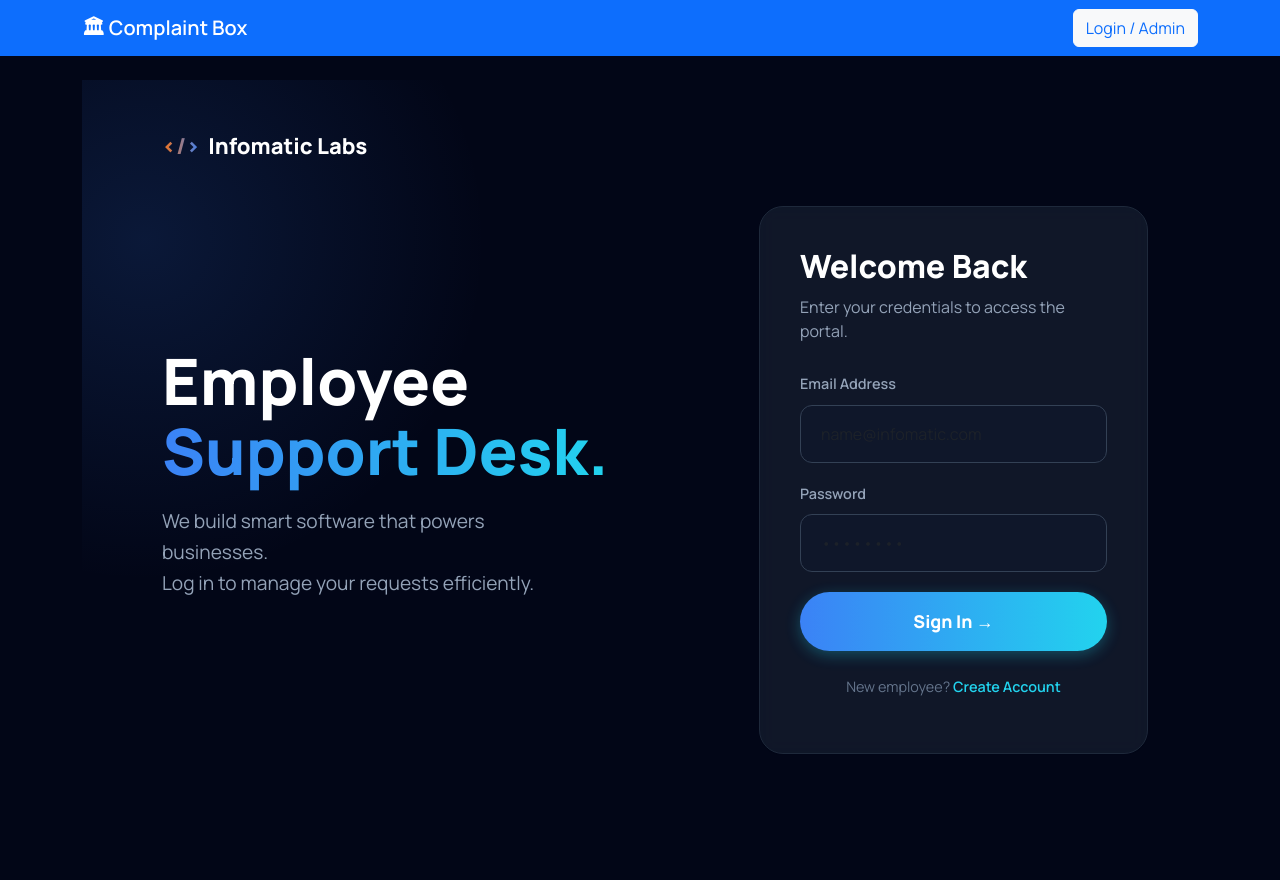
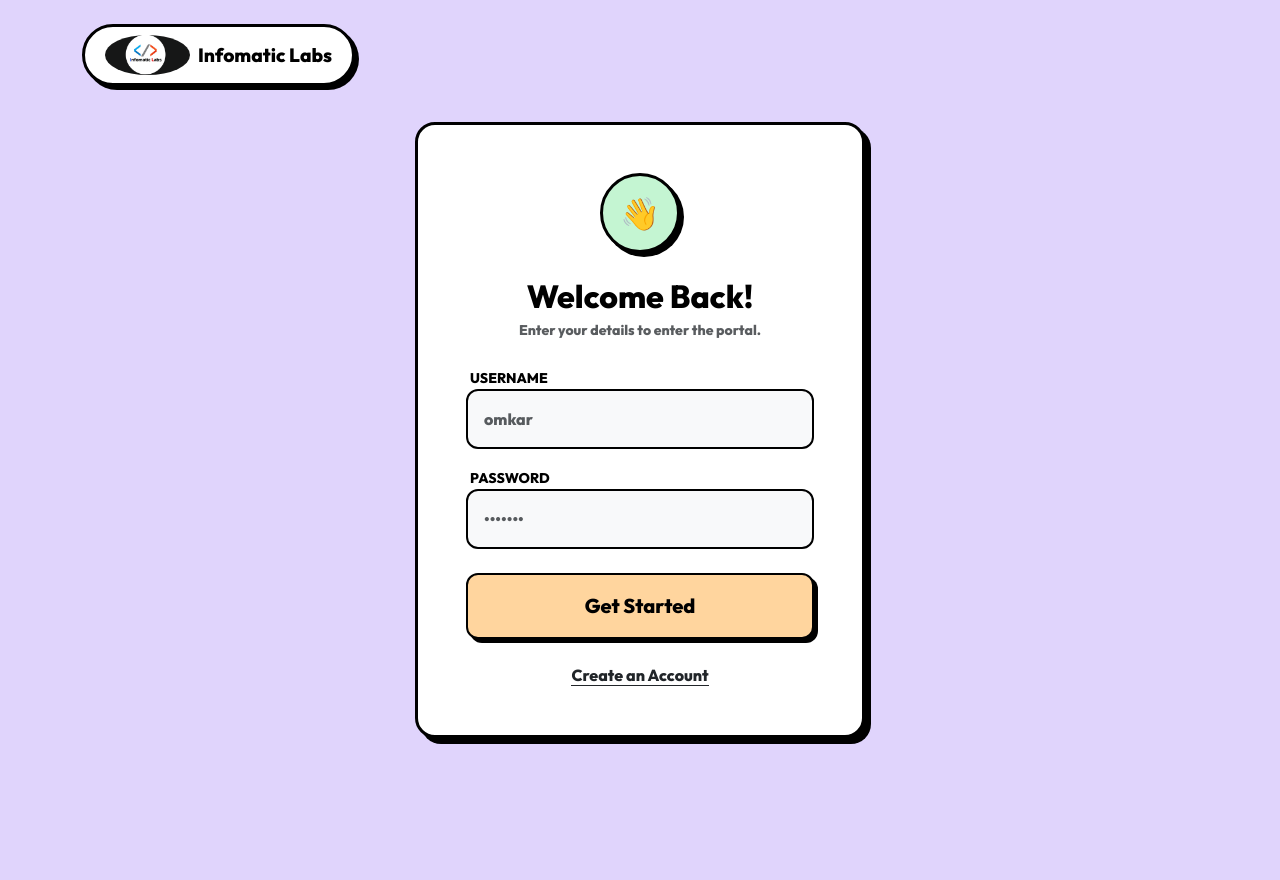
Before and after one commit to pranithamalasala/customer-complaint-manager, a Flask app: page /login in a window 1280 px wide. After the commit the page ends 744 px from the top, so only its background shows below. Run offline with Flask 3, Linux system fonts and the light colour scheme.

Commit message:
Final version for meeting - Neo Theme & Admin Stats added

```diff
--- a/app.py
+++ b/app.py
@@ -1,66 +1,156 @@
 from flask import Flask, render_template, request, redirect, url_for, flash
-from models import db, User, Complaint  # Added Complaint here
-from flask_login import LoginManager, login_user, logout_user, login_required, current_user
+from flask_sqlalchemy import SQLAlchemy
+from flask_login import LoginManager, UserMixin, login_user, login_required, logout_user, current_user
 from werkzeug.security import generate_password_hash, check_password_hash
+from datetime import datetime
 
 app = Flask(__name__)
-app.config['SECRET_KEY'] = 'your_secret_key'
-app.config['SQLALCHEMY_DATABASE_URI'] = 'sqlite:///database.db'
+app.config['SECRET_KEY'] = 'infomatic_secret_key_123'
+app.config['SQLALCHEMY_DATABASE_URI'] = 'sqlite:///ccms.db'
+app.config['SQLALCHEMY_TRACK_MODIFICATIONS'] = False
 
-db.init_app(app)
+db = SQLAlchemy(app)
 login_manager = LoginManager()
 login_manager.init_app(app)
 login_manager.login_view = 'login'
+
+# --- MODELS ---
+class User(UserMixin, db.Model):
+    id = db.Column(db.Integer, primary_key=True)
+    username = db.Column(db.String(150), unique=True, nullable=False)
+    password = db.Column(db.String(150), nullable=False)
+    is_admin = db.Column(db.Boolean, default=False)
+
+class Complaint(db.Model):
+    id = db.Column(db.Integer, primary_key=True)
+    user_id = db.Column(db.Integer, db.ForeignKey('user.id'), nullable=False)
+    subject = db.Column(db.String(100), nullable=False)
+    category = db.Column(db.String(50), nullable=False)
+    priority = db.Column(db.String(20), default='Low') # <--- NEW: Priority Column
+    description = db.Column(db.Text, nullable=False)
+    status = db.Column(db.String(20), default='Pending')
+    date_created = db.Column(db.DateTime, default=datetime.utcnow)
+
+    user = db.relationship('User', backref=db.backref('complaints', lazy=True))
 
 @login_manager.user_loader
 def load_user(user_id):
     return User.query.get(int(user_id))
 
+def create_admin():
+    with app.app_context():
+        db.create_all()
+        # Admin Account: Omkar
+        if not User.query.filter_by(username='Omkar').first():
+            hashed_pw = generate_password_hash('boss123', method='pbkdf2:sha256')
+            admin = User(username='Omkar', password=hashed_pw, is_admin=True)
+            db.session.add(admin)
+            db.session.commit()
+            print(">>> Admin Account Created: Omkar / boss123")
+
 # --- ROUTES ---
-# In app.py
 
 @app.route('/')
 def home():
-    # If the user is already logged in, go to dashboard
     if current_user.is_authenticated:
+        if current_user.is_admin:
+            return redirect(url_for('admin_dashboard'))
         return redirect(url_for('dashboard'))
-    # If not, go straight to the beautiful Login page
     return redirect(url_for('login'))
+
+@app.route('/login', methods=['GET', 'POST'])
+def login():
+    if request.method == 'POST':
+        username = request.form.get('username')
+        password = request.form.get('password')
+        user = User.query.filter_by(username=username).first()
+
+        if user and check_password_hash(user.password, password):
+            login_user(user)
+            if user.is_admin:
+                return redirect(url_for('admin_dashboard'))
+            return redirect(url_for('dashboard'))
+        else:
+            flash('Invalid credentials. Please try again.', 'danger')
+
+    return render_template('login.html')
 
 @app.route('/register', methods=['GET', 'POST'])
 def register():
     if request.method == 'POST':
-        username = request.form['username']
-        password = request.form['password']
-        hashed_password = generate_password_hash(password, method='pbkdf2:sha256')
+        username = request.form.get('username')
+        password = request.form.get('password')
 
-        new_user = User(username=username, password=hashed_password)
+        if User.query.filter_by(username=username).first():
+            flash('Username already exists.', 'warning')
+            return redirect(url_for('register'))
+
+        hashed_pw = generate_password_hash(password, method='pbkdf2:sha256')
+        new_user = User(username=username, password=hashed_pw, is_admin=False)
         db.session.add(new_user)
         db.session.commit()
-        flash('Registration Successful! Please Login.')
-        return redirect(url_for('login'))
+        login_user(new_user)
+        return redirect(url_for('dashboard'))
+
     return render_template('register.html')
 
-@app.route('/login', methods=['GET', 'POST'])
-def login():
-    if request.method == 'POST':
-        username = request.form['username']
-        password = request.form['password']
-        user = User.query.filter_by(username=username).first()
-
-        if user and check_password_hash(user.password, password):
-            login_user(user)
-            return redirect(url_for('dashboard'))
-        flash('Invalid Credentials')
-    return render_template('login.html')
 @app.route('/dashboard')
 @login_required
 def dashboard():
-    # 1. Fetch all complaints filed by the current user
-    user_complaints = Complaint.query.filter_by(user_id=current_user.id).all()
+    if current_user.is_admin:
+        return redirect(url_for('admin_dashboard'))
 
-    # 2. Send the list to the HTML page
-    return render_template('dashboard.html', name=current_user.username, complaints=user_complaints)
+    my_complaints = Complaint.query.filter_by(user_id=current_user.id).all()
+
+    # --- CALCULATE STATS FOR EMPLOYEE ---
+    total = len(my_complaints)
+    resolved = sum(1 for c in my_complaints if c.status == 'Resolved')
+    pending = total - resolved
+
+    return render_template('dashboard.html', complaints=my_complaints, total=total, resolved=resolved, pending=pending)
+
+@app.route('/admin')
+@login_required
+def admin_dashboard():
+    if not current_user.is_admin:
+        return redirect(url_for('dashboard'))
+
+    all_complaints = Complaint.query.all()
+
+    # --- CALCULATE STATS FOR MANAGER ---
+    total = len(all_complaints)
+    resolved = sum(1 for c in all_complaints if c.status == 'Resolved')
+    pending = total - resolved
+    high_priority = sum(1 for c in all_complaints if c.priority == 'High')
+
+    return render_template('admin_dashboard.html', complaints=all_complaints, total=total, resolved=resolved, pending=pending, high_priority=high_priority)
+
+@app.route('/file-complaint', methods=['GET', 'POST'])
+@login_required
+def file_complaint():
+    if request.method == 'POST':
+        subject = request.form.get('subject')
+        category = request.form.get('category')
+        priority = request.form.get('priority') # <--- Get Priority from form
+        description = request.form.get('description')
+
+        new_complaint = Complaint(user_id=current_user.id, subject=subject, category=category, priority=priority, description=description)
+        db.session.add(new_complaint)
+        db.session.commit()
+        return redirect(url_for('dashboard'))
+
+    return render_template('file_complaint.html')
+
+@app.route('/resolve/<int:id>')
+@login_required
+def resolve_complaint(id):
+    if not current_user.is_admin:
+        return redirect(url_for('dashboard'))
+
+    complaint = Complaint.query.get_or_404(id)
+    complaint.status = 'Resolved'
+    db.session.commit()
+    return redirect(url_for('admin_dashboard'))
 
 @app.route('/logout')
 @login_required
@@ -68,29 +158,6 @@ def logout():
     logout_user()
     return redirect(url_for('login'))
 
-# --- NEW: FILE COMPLAINT ROUTE ---
-@app.route('/file_complaint', methods=['GET', 'POST'])
-@login_required
-def file_complaint():
-    if request.method == 'POST':
-        subject = request.form['subject']
-        category = request.form['category']
-        description = request.form['description']
-
-        # Create the complaint and link it to the current user
-        new_complaint = Complaint(
-            subject=subject,
-            category=category,
-            description=description,
-            user_id=current_user.id  # This links it to the logged-in user!
-        )
-
-        db.session.add(new_complaint)
-        db.session.commit()
-        flash('Complaint Submitted Successfully!')
-        return redirect(url_for('dashboard'))
-
-    return render_template('file_complaint.html')
-
 if __name__ == '__main__':
+    create_admin()
     app.run(debug=True)
--- a/templates/base.html
+++ b/templates/base.html
@@ -2,27 +2,103 @@
 <html lang="en">
 <head>
     <meta charset="UTF-8">
-    <title>Complaint System</title>
+    <meta name="viewport" content="width=device-width, initial-scale=1.0">
+    <title>Complaint Box</title>
     <link href="https://cdn.jsdelivr.net/npm/bootstrap@5.3.0/dist/css/bootstrap.min.css" rel="stylesheet">
-    <link rel="stylesheet" href="{{ url_for('static', filename='style.css') }}">
+    <link href="https://fonts.googleapis.com/css2?family=Outfit:wght@400;600;800&display=swap" rel="stylesheet">
+
+    <style>
+        :root {
+            --bg-color: #E0D4FC;       /* Lavender Background */
+            --primary-peach: #FFD59E;  /* The "Air Condition" Orange */
+            --accent-mint: #C4F5D2;    /* Mint Green */
+            --dark-border: #000000;    /* Pitch Black Borders */
+            --card-shadow: 6px 6px 0px 0px #000000; /* HARD Shadow */
+        }
+
+        body {
+            background-color: var(--bg-color);
+            font-family: 'Outfit', sans-serif;
+            color: black;
+            min-height: 100vh;
+        }
+
+        /* The "Neo-Brutalist" Card Style */
+        .neo-card {
+            background: white;
+            border: 3px solid var(--dark-border);
+            border-radius: 20px;
+            box-shadow: var(--card-shadow);
+            transition: transform 0.2s;
+        }
+
+        /* The "Get Started" Button Style */
+        .btn-neo {
+            background-color: var(--primary-peach);
+            border: 2px solid var(--dark-border);
+            color: black;
+            font-weight: 800;
+            border-radius: 12px;
+            box-shadow: 4px 4px 0px 0px var(--dark-border);
+            transition: all 0.1s;
+        }
+        .btn-neo:hover {
+            transform: translate(2px, 2px); /* Button presses down */
+            box-shadow: 2px 2px 0px 0px var(--dark-border);
+            background-color: #FFC078;
+        }
+
+        /* Navbar Override */
+        .navbar {
+            background: transparent !important;
+            border-bottom: none;
+        }
+        .navbar-brand {
+            font-weight: 800;
+            font-size: 1.5rem;
+            color: black !important;
+            background: white;
+            padding: 5px 15px;
+            border: 2px solid black;
+            border-radius: 50px;
+            box-shadow: 4px 4px 0px 0px black;
+        }
+    </style>
 </head>
-<body>
-    <nav class="navbar navbar-dark bg-primary mb-4">
+<body class="d-flex flex-column">
+
+    <nav class="navbar navbar-expand-lg py-4">
         <div class="container">
-            <a class="navbar-brand" href="/">🏛 Complaint Box</a>
-            <div>
-                <a href="/login" class="btn btn-light text-primary">Login / Admin</a>
+            <a class="navbar-brand d-flex align-items-center gap-2" href="{{ url_for('home') }}"
+               style="background: white; padding: 8px 20px; border: 3px solid black; border-radius: 50px; box-shadow: 4px 4px 0px 0px black;">
+
+                <img src="{{ url_for('static', filename='logo.png') }}" alt="Logo" style="height: 40px; border-radius: 50%;">
+                <span style="font-weight: 800; font-size: 1.2rem;">Infomatic Labs</span>
+            </a>
+
+            <div class="ms-auto d-flex gap-3">
+                {% if current_user.is_authenticated %}
+                    <a href="{{ url_for('logout') }}" class="btn btn-dark fw-bold" style="border-radius: 10px; border: 2px solid black;">Log Out</a>
+                {% endif %}
             </div>
         </div>
     </nav>
 
-    <div class="container">
-        {% block content %}
-        <div class="text-center mt-5">
-            <h1>Welcome to the System</h1>
-            <p class="lead">Click the "Login" button at the top right to enter.</p>
-        </div>
-        {% endblock %}
+    <div class="flex-grow-1">
+        {% with messages = get_flashed_messages(with_categories=true) %}
+            {% if messages %}
+                <div class="container mt-3">
+                    {% for category, message in messages %}
+                        <div class="alert alert-{{ category }} border-3 border-dark shadow-sm fw-bold" style="border-radius: 12px;">
+                            {{ message }}
+                        </div>
+                    {% endfor %}
+                </div>
+            {% endif %}
+        {% endwith %}
+
+        {% block content %}{% endblock %}
     </div>
+
 </body>
 </html>
--- a/templates/login.html
+++ b/templates/login.html
@@ -1,46 +1,41 @@
 {% extends "base.html" %}
 
 {% block content %}
-<div class="login-container">
+<div class="container d-flex justify-content-center align-items-center" style="min-height: 80vh;">
 
-    <div class="login-left">
-        <div class="brand-logo-top">
-            <span style="background: linear-gradient(to right, #F97316, #3B82F6); -webkit-background-clip: text; -webkit-text-fill-color: transparent;">&lt;/&gt;</span>
-            <span>Infomatic Labs</span>
-        </div>
+    <div class="neo-card p-5" style="width: 100%; max-width: 450px;">
 
-        <div class="hero-text">
-            <div class="hero-title">
-                Employee <br>
-                <span class="text-gradient">Support Desk.</span>
-            </div>
-            <p class="hero-subtitle">
-                We build smart software that powers businesses. <br>
-                Log in to manage your requests efficiently.
-            </p>
+        <div class="text-center mb-4">
+            <div style="width: 80px; height: 80px; background: var(--accent-mint); border: 3px solid black; border-radius: 50%; margin: 0 auto; display: flex; align-items: center; justify-content: center; box-shadow: 4px 4px 0px 0px black;">
+                <span style="font-size: 2rem;">👋</span>
             </div>
         </div>
 
-    <div class="login-right">
-        <div class="login-box">
-            <h2>Welcome Back</h2>
-            <p style="color: #94A3B8; margin-bottom: 30px;">Enter your credentials to access the portal.</p>
+        <h2 class="text-center fw-bold mb-1">Welcome Back!</h2>
+        <p class="text-center text-muted mb-4 fw-bold small">Enter your details to enter the portal.</p>
 
         <form method="POST">
-                <label>Email Address</label>
-                <input type="text" name="username" class="form-control" placeholder="name@infomatic.com" required>
+            <div class="mb-3">
+                <label class="fw-bold small ms-1">USERNAME</label>
+                <input type="text" name="username" class="form-control p-3 fw-bold" placeholder="omkar"
+                       style="border: 2px solid black; border-radius: 12px; background: #F8F9FA;">
+            </div>
 
-                <label>Password</label>
-                <input type="password" name="password" class="form-control" placeholder="••••••••" required>
+            <div class="mb-4">
+                <label class="fw-bold small ms-1">PASSWORD</label>
+                <input type="password" name="password" class="form-control p-3 fw-bold" placeholder="•••••••"
+                       style="border: 2px solid black; border-radius: 12px; background: #F8F9FA;">
+            </div>
 
-                <button type="submit" class="btn-login">Sign In →</button>
+            <button type="submit" class="btn btn-neo w-100 p-3 fs-5">
+                Get Started
+            </button>
         </form>
 
-            <p style="margin-top: 25px; text-align: center; color: #64748B; font-size: 0.9rem;">
-                New employee? <a href="{{ url_for('register') }}">Create Account</a>
-            </p>
-        </div>
+        <div class="text-center mt-4">
+            <a href="{{ url_for('register') }}" class="text-decoration-none fw-bold text-dark border-bottom border-dark">Create an Account</a>
         </div>
 
     </div>
+</div>
 {% endblock %}
```
Also changed, not shown: templates/admin_dashboard.html (added, +67 -0 lines), templates/dashboard.html (+63 -37 lines), templates/file_complaint.html (+35 -25 lines), templates/register.html (+37 -21 lines), static/logo.png (added). Lines whose indentation alone changed are shown as unchanged.
